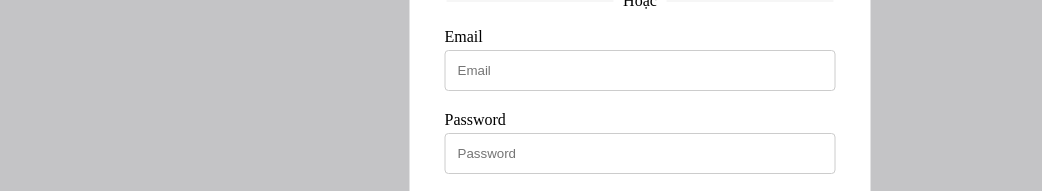
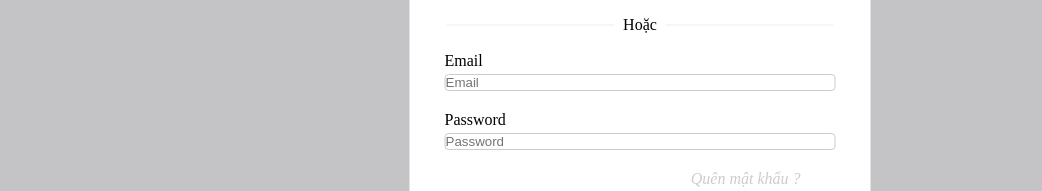
Before and after one commit to HuuHungg/f8-javascript, a plain HTML site: page Day8/index.html in a window 1280 px wide. Both pictures are taken after a click on the button "Click Me". Shown: the part 475-666 px from the top of the page, without its empty margins (0-1042 px from the left). Drawn offline with nearby package versions, Linux system fonts and the light colour scheme; files that its build step writes are made by us from their sources.

Commit message:
add file

```diff
--- a/Day8/scss/ex01.scss
+++ b/Day8/scss/ex01.scss
@@ -117,7 +117,7 @@
           margin-bottom: 5px;
         }
         > input {
-          padding: 12px 12px;
+          padding: 12fpx 12px;
           border-radius: 4px;
           outline: none;
           border: 1px solid #ccc;
```
